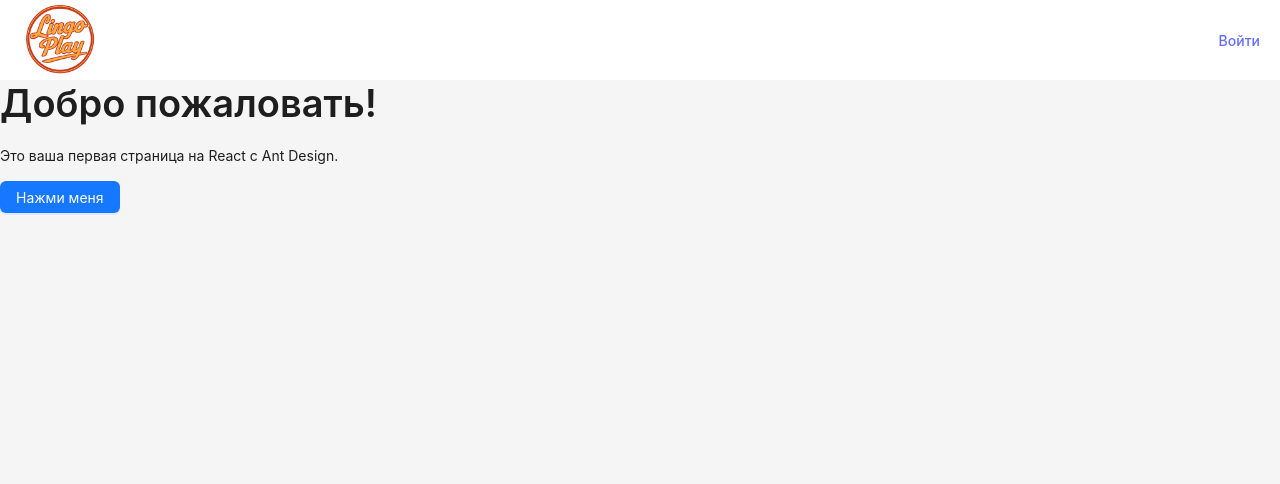
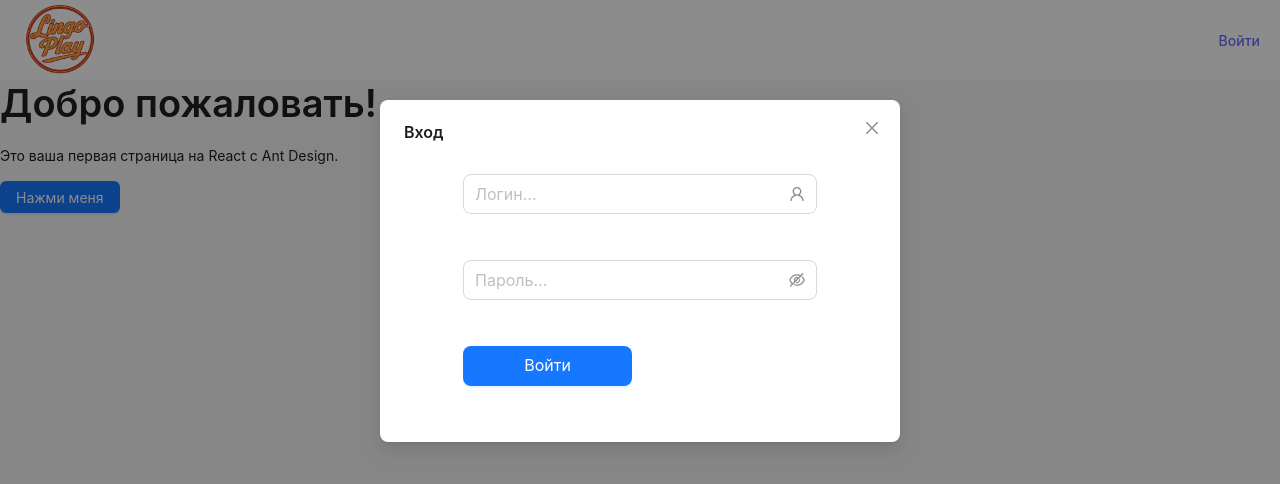
Before and after one commit to Xryak-Git/lingoplay_react, a React (Vite) app: page /auth in a window 1280 px wide. Both pictures are taken after a click on the link "Войти". Shown: the top 484 px of the page. Built offline with nearby package versions, Linux system fonts and the light colour scheme.

Commit message:
Модалка для логина

```diff
--- a/src/base/HeaderTop.jsx
+++ b/src/base/HeaderTop.jsx
@@ -4,14 +4,12 @@ import { Affix, Dropdown, Form, Menu, Spin, Flex } from 'antd';
 import { useLayoutEffect, useState } from 'react';
 import { Link } from 'react-router-dom';
 import { SiteHeader } from './SiteHeader';
-// import LoginModal from '../../pages/user/LoginModal';
+import { LoginModal } from './LoginModal';
 
 const { SubMenu } = Menu;
 
 export default function HeaderTop() {
     // const CONTEXT = 'LOCAL';
-    const [form] = Form.useForm();
-    const { getFieldsValue, setFields } = form;
 
     useLayoutEffect(() => {
         const links = document.getElementsByTagName('a');
@@ -63,12 +61,10 @@ export default function HeaderTop() {
                     </SiteHeader>
                 </Flex>
             </Affix>
-            {/* <LoginModal
-                form={form}
+            <LoginModal
                 visibleModalLogin={visibleModalLogin}
                 setVisibleModalLogin={setVisibleModalLogin}
-                // setVisibleEsia={setVisibleEsia}
-            /> */}
+            />
         </>
     );
 }
--- /dev/null
+++ b/src/base/LoginModal.jsx
@@ -0,0 +1,98 @@
+/** @format */
+
+import { Button, Col, Form, Input, Modal, Row, Spin } from 'antd';
+import { UserOutlined } from '@ant-design/icons';
+import { useNavigate } from 'react-router-dom';
+
+export const LoginModal = ({ visibleModalLogin, setVisibleModalLogin }) => {
+    const [form] = Form.useForm();
+    const navigate = useNavigate();
+
+    const onFinish = (value) => {};
+
+    return (
+        <>
+            <Modal
+                title="Вход"
+                open={visibleModalLogin}
+                onCancel={() => setVisibleModalLogin(false)}
+                footer={null}
+            >
+                {/* <Spin size="large" spinning={loading}> */}
+                <Form form={form} onFinish={onFinish}>
+                    <Row type="flex" justify="center">
+                        <Col span={18}>
+                            <br />
+                            <Row>
+                                <Col span={24}>
+                                    <Form.Item
+                                        name={'username'}
+                                        rules={[
+                                            {
+                                                required: true,
+                                                message:
+                                                    'Пожалуйста, введите логин',
+                                            },
+                                        ]}
+                                    >
+                                        <Input
+                                            size="large"
+                                            placeholder="Логин..."
+                                            allowClear
+                                            suffix={
+                                                <UserOutlined
+                                                    style={{
+                                                        color: 'rgba(0,0,0,.45)',
+                                                    }}
+                                                />
+                                            }
+                                        />
+                                    </Form.Item>
+                                </Col>
+                            </Row>
+                            <br />
+                            <Row>
+                                <Col span={24}>
+                                    <Form.Item
+                                        name={'password'}
+                                        rules={[
+                                            {
+                                                required: true,
+                                                message:
+                                                    'Пожалуйста, введите пароль!',
+                                            },
+                                        ]}
+                                    >
+                                        <Input.Password
+                                            size="large"
+                                            allowClear
+                                            placeholder="Пароль..."
+                                        />
+                                    </Form.Item>
+                                </Col>
+                            </Row>
+                            <br />
+                            <Row gutter={[16, 16]}>
+                                <Col xs={24} sm={24} md={12} lg={12} xl={12}>
+                                    <Button
+                                        size="large"
+                                        type="primary"
+                                        htmlType="submit"
+                                        style={{
+                                            width: '100%',
+                                        }}
+                                    >
+                                        Войти
+                                    </Button>
+                                </Col>
+                            </Row>
+                            <br />
+                        </Col>
+                    </Row>
+                    <p />
+                </Form>
+                {/* </Spin> */}
+            </Modal>
+        </>
+    );
+};
```
